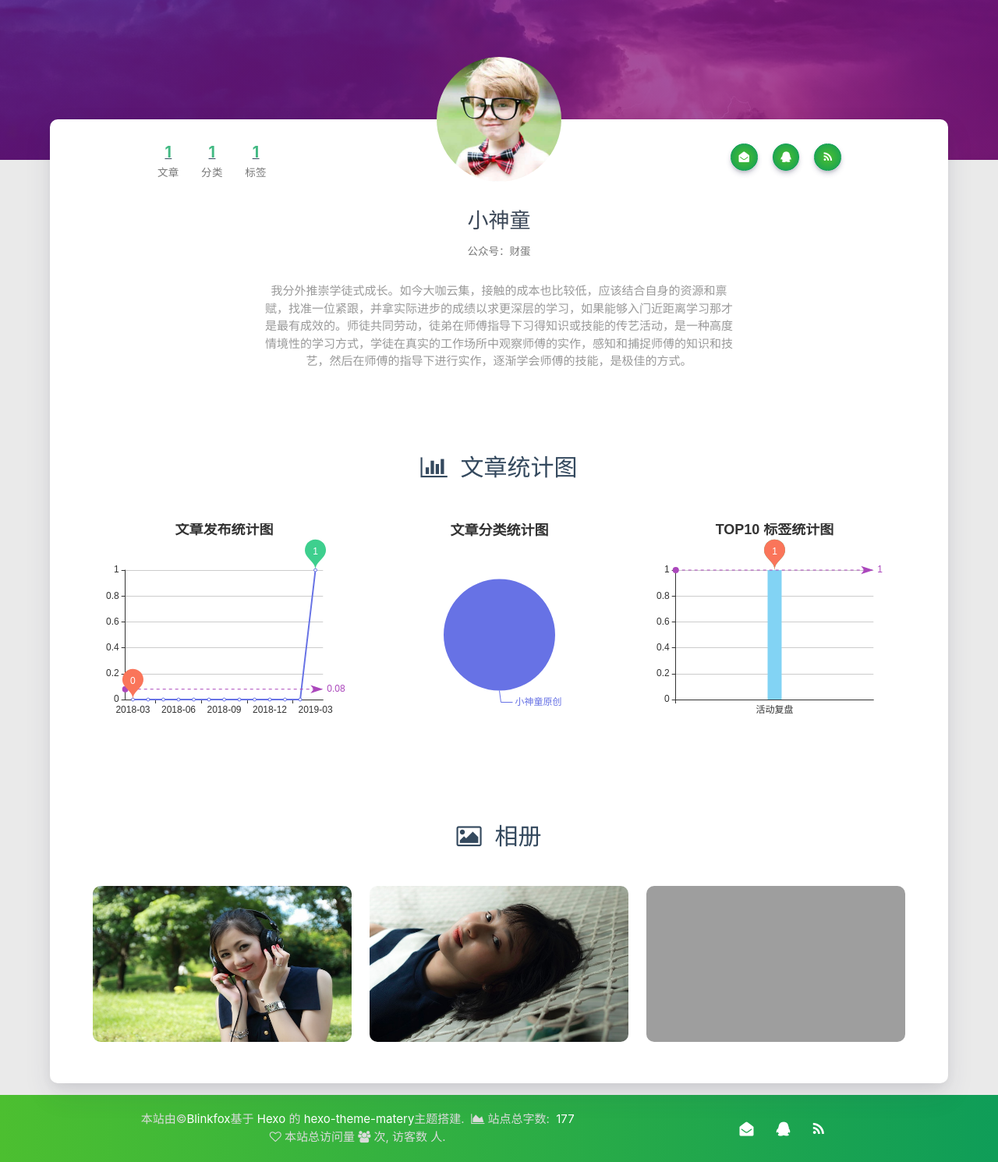
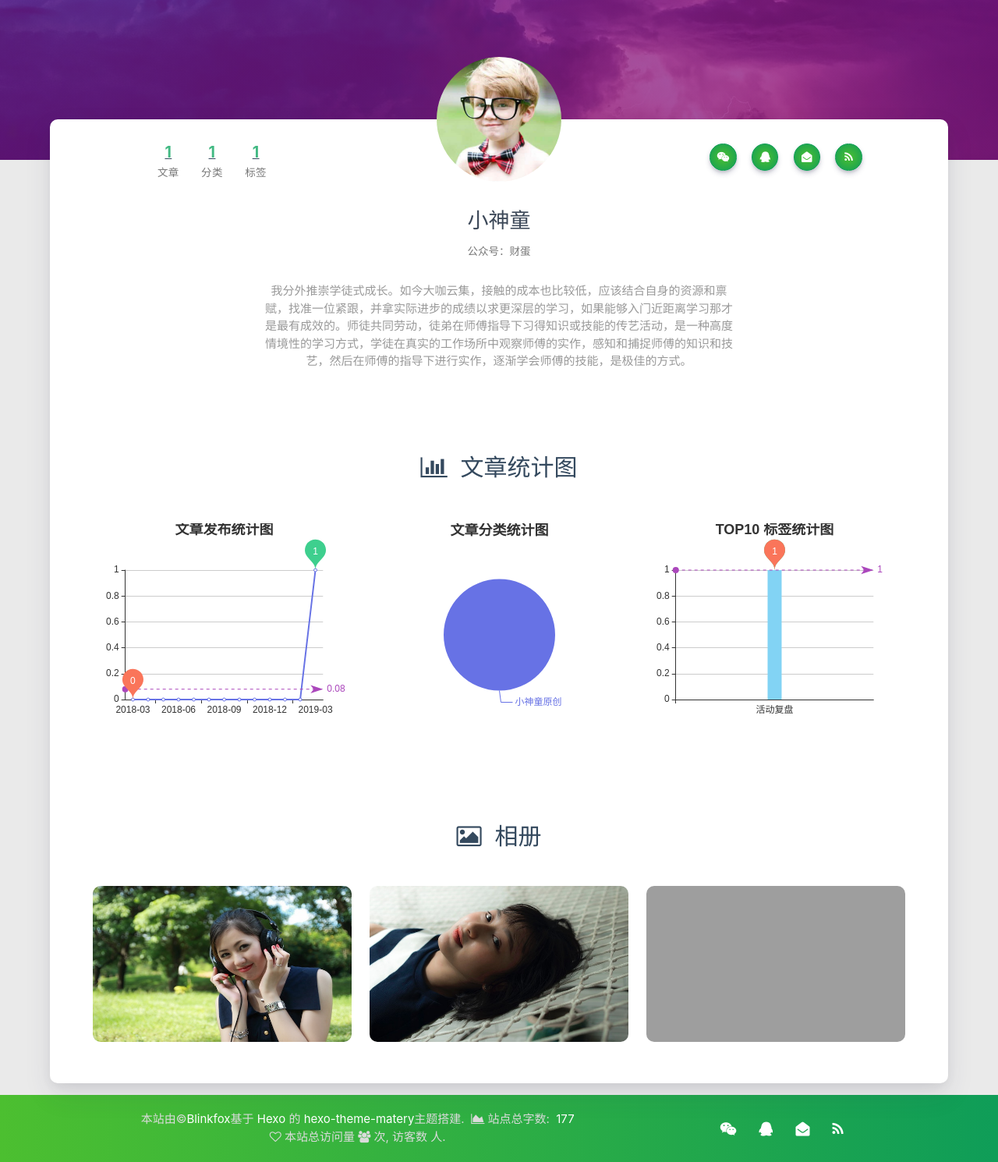
Before and after one commit to huangchuanhui/huangchuanhui.github.io, a plain HTML site: page about/index.html in a window 1280 px wide. Shown: the part 395-1885 px from the top of the page at 78% size. Drawn offline with Linux system fonts and the light colour scheme; some packages are replaced by stand-ins of ours; grey boxes are pictures that could not be loaded; a script that the page names is missing.

Commit message:
在/layout/_partial/social-link.ejs中添加WeChat

```diff
--- a/about/index.html
+++ b/about/index.html
@@ -288,14 +288,20 @@ $('.bg-cover').css('background-image', 'url(/medias/banner/' + new Date().getDay
 
 
 
-    <a href="mailto:acthui@qq.com" class="tooltipped" target="_blank" data-tooltip="邮件联系我" data-position="top" data-delay="50">
-        <i class="fa fa-envelope-open"></i>
+    <a href="https://mp.weixin.qq.com/s/i6Dzf7csYdDGFOgFY8ifKw" class="tooltipped" target="_blank" data-tooltip="微信联系我: https://mp.weixin.qq.com/s/i6Dzf7csYdDGFOgFY8ifKw" data-position="top" data-delay="50">
+        <i class="fa fa-wechat"></i>
     </a>
 
 
 
     <a href="tencent://AddContact/?fromId=50&fromSubId=1&subcmd=all&uin=50798698" class="tooltipped" data-tooltip="QQ联系我: 50798698" data-position="top" data-delay="50">
         <i class="fa fa-qq"></i>
+    </a>
+
+
+
+    <a href="mailto:acthui@qq.com" class="tooltipped" target="_blank" data-tooltip="邮件联系我" data-position="top" data-delay="50">
+        <i class="fa fa-envelope-open"></i>
     </a>
 
 
@@ -313,14 +319,20 @@ $('.bg-cover').css('background-image', 'url(/medias/banner/' + new Date().getDay
 
 
 
-    <a href="mailto:acthui@qq.com" class="tooltipped" target="_blank" data-tooltip="邮件联系我" data-position="top" data-delay="50">
-        <i class="fa fa-envelope-open"></i>
+    <a href="https://mp.weixin.qq.com/s/i6Dzf7csYdDGFOgFY8ifKw" class="tooltipped" target="_blank" data-tooltip="微信联系我: https://mp.weixin.qq.com/s/i6Dzf7csYdDGFOgFY8ifKw" data-position="top" data-delay="50">
+        <i class="fa fa-wechat"></i>
     </a>
 
 
 
     <a href="tencent://AddContact/?fromId=50&fromSubId=1&subcmd=all&uin=50798698" class="tooltipped" data-tooltip="QQ联系我: 50798698" data-position="top" data-delay="50">
         <i class="fa fa-qq"></i>
+    </a>
+
+
+
+    <a href="mailto:acthui@qq.com" class="tooltipped" target="_blank" data-tooltip="邮件联系我" data-position="top" data-delay="50">
+        <i class="fa fa-envelope-open"></i>
     </a>
 
 
@@ -585,14 +597,20 @@ $('.bg-cover').css('background-image', 'url(/medias/banner/' + new Date().getDay
         <div class="col s12 m4 l4 social-link social-statis">
 
 
-    <a href="mailto:acthui@qq.com" class="tooltipped" target="_blank" data-tooltip="邮件联系我" data-position="top" data-delay="50">
-        <i class="fa fa-envelope-open"></i>
+    <a href="https://mp.weixin.qq.com/s/i6Dzf7csYdDGFOgFY8ifKw" class="tooltipped" target="_blank" data-tooltip="微信联系我: https://mp.weixin.qq.com/s/i6Dzf7csYdDGFOgFY8ifKw" data-position="top" data-delay="50">
+        <i class="fa fa-wechat"></i>
     </a>
 
 
 
     <a href="tencent://AddContact/?fromId=50&fromSubId=1&subcmd=all&uin=50798698" class="tooltipped" data-tooltip="QQ联系我: 50798698" data-position="top" data-delay="50">
         <i class="fa fa-qq"></i>
+    </a>
+
+
+
+    <a href="mailto:acthui@qq.com" class="tooltipped" target="_blank" data-tooltip="邮件联系我" data-position="top" data-delay="50">
+        <i class="fa fa-envelope-open"></i>
     </a>
 
 
```
Also changed, not shown: 2019/03/bo-ke-da-jian-fu-pan.html (+8 -2 lines), archives/2019/03/index.html (+8 -2 lines), archives/2019/index.html (+8 -2 lines), archives/index.html (+8 -2 lines), categories/index.html (+8 -2 lines), categories/小神童原创/index.html (+8 -2 lines), friends/index.html (+8 -2 lines), index.html (+16 -4 lines), tags/index.html (+8 -2 lines), tags/活动复盘/index.html (+8 -2 lines).
